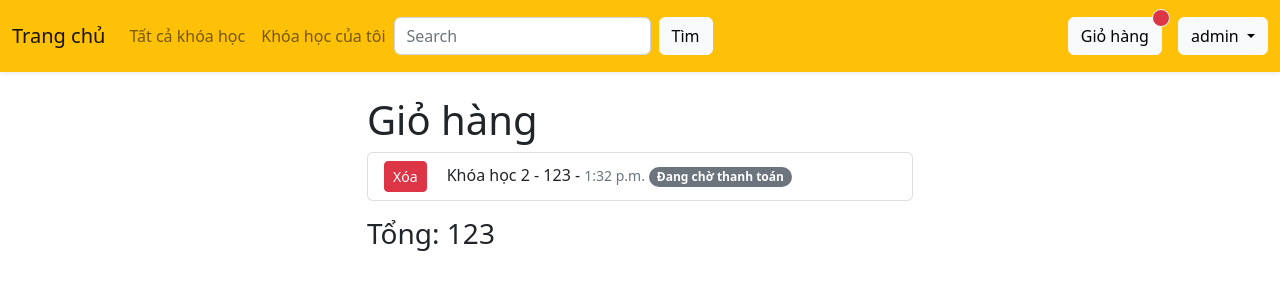
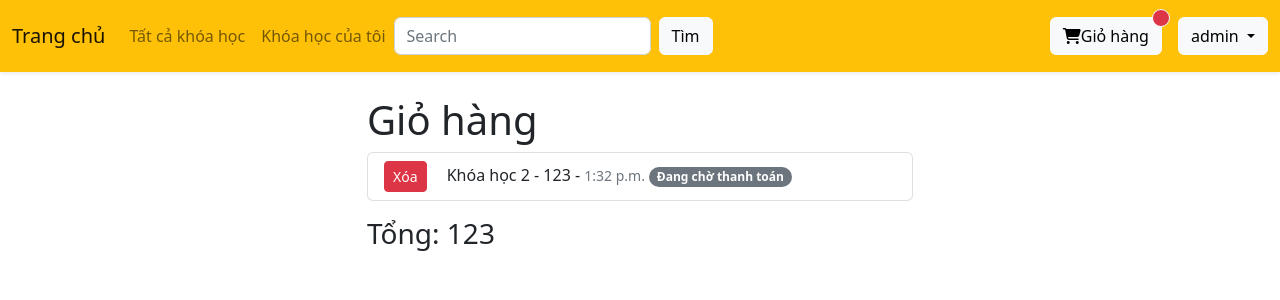
Before and after one commit to 1nguyenhuuhieu/coursemanagement, a Django app: page /cart/ in a window 1280 px wide. Shown: the top 300 px of the page. Run offline with Django 4.2, Linux system fonts and the light colour scheme; a user stored in the database is signed in; data comes from the database, SQL or seed files in the repository; some libraries are stand-ins or nearby versions.

Commit message:
Update header.html

```diff
--- a/course_management/CM/templates/header.html
+++ b/course_management/CM/templates/header.html
@@ -34,7 +34,7 @@
           {% else %}
           <li class="nav-item mt-lg-0 mt-2">
           <a href="{% url 'cart' %}" class="btn btn-light position-relative me-3">
-            Giỏ hàng
+            <i class="fa-solid fa-cart-shopping"></i>Giỏ hàng
             {% for i in request.user.usercourse_set.all %}
               {% if i.status == 'added' or i.status == 'waiting'  %}
             <span class="position-absolute top-0 start-100 translate-middle badge border border-light rounded-circle bg-danger p-2"><span class="visually-hidden">unread messages</span></span>
```
